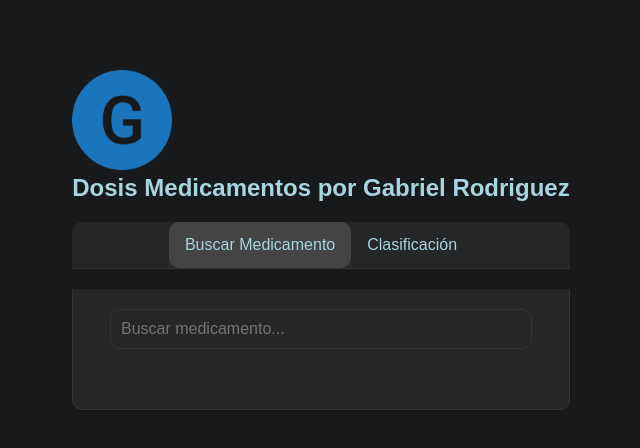
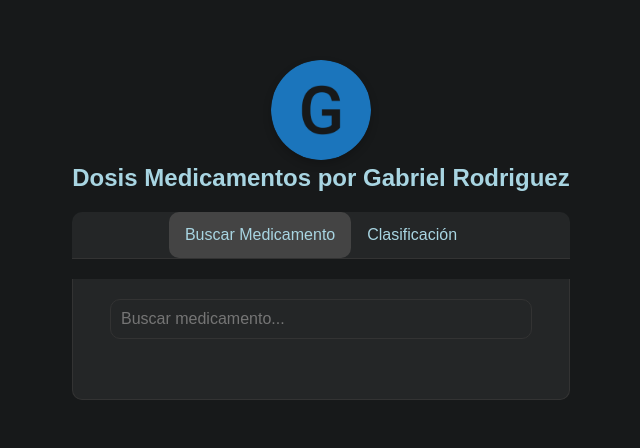
Before and after one commit to gerodrigueza11/dosismed, a plain HTML site: page index.html in a window 1280 px wide. Shown: the part 160-608 px from the top of the page, without its empty margins (319-959 px from the left). Drawn offline with Linux system fonts and the light colour scheme.

Commit message:
styles.css

```diff
--- a/styles.css
+++ b/styles.css
@@ -1,5 +1,11 @@
+.logo-container {
+    text-align: center; /* Centra la imagen horizontalmente */
+    margin-bottom: 20px; /* Espacio entre la imagen y el texto */
+}
+
 .logo {
-    width: 10vw; /* 20% del ancho de la pantalla */
-    max-width: 100px; /* Tamaño máximo */
-    height: auto;
+    width: 100px; /* Ancho de la imagen */
+    height: auto; /* Altura automática para mantener la proporción */
+    border-radius: 50%; /* Opcional: Hace la imagen redonda */
+    box-shadow: 0 4px 8px rgba(0, 0, 0, 0.2); /* Opcional: Añade una sombra */
 }
```
